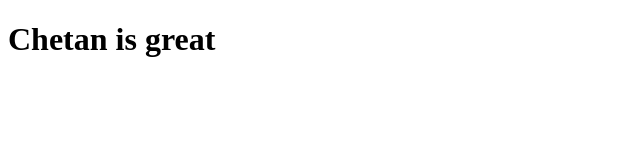
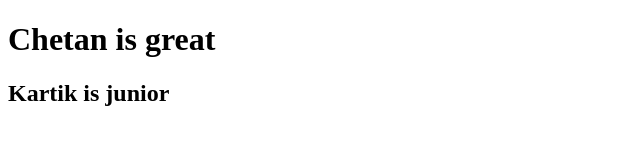
Before and after one commit to chetan123a/Study, a plain HTML site: page index.html in a window 1280 px wide. Shown: the whole page, without its empty margins (0-640 px from the left). Drawn offline with Linux system fonts and the light colour scheme.

Commit message:
Update index.html

```diff
--- a/index.html
+++ b/index.html
@@ -7,5 +7,6 @@
 </head>
 <body>
     <h1>Chetan is great</h1>
+    <h2>Kartik is junior</h2>
 </body>
 </html>
```
